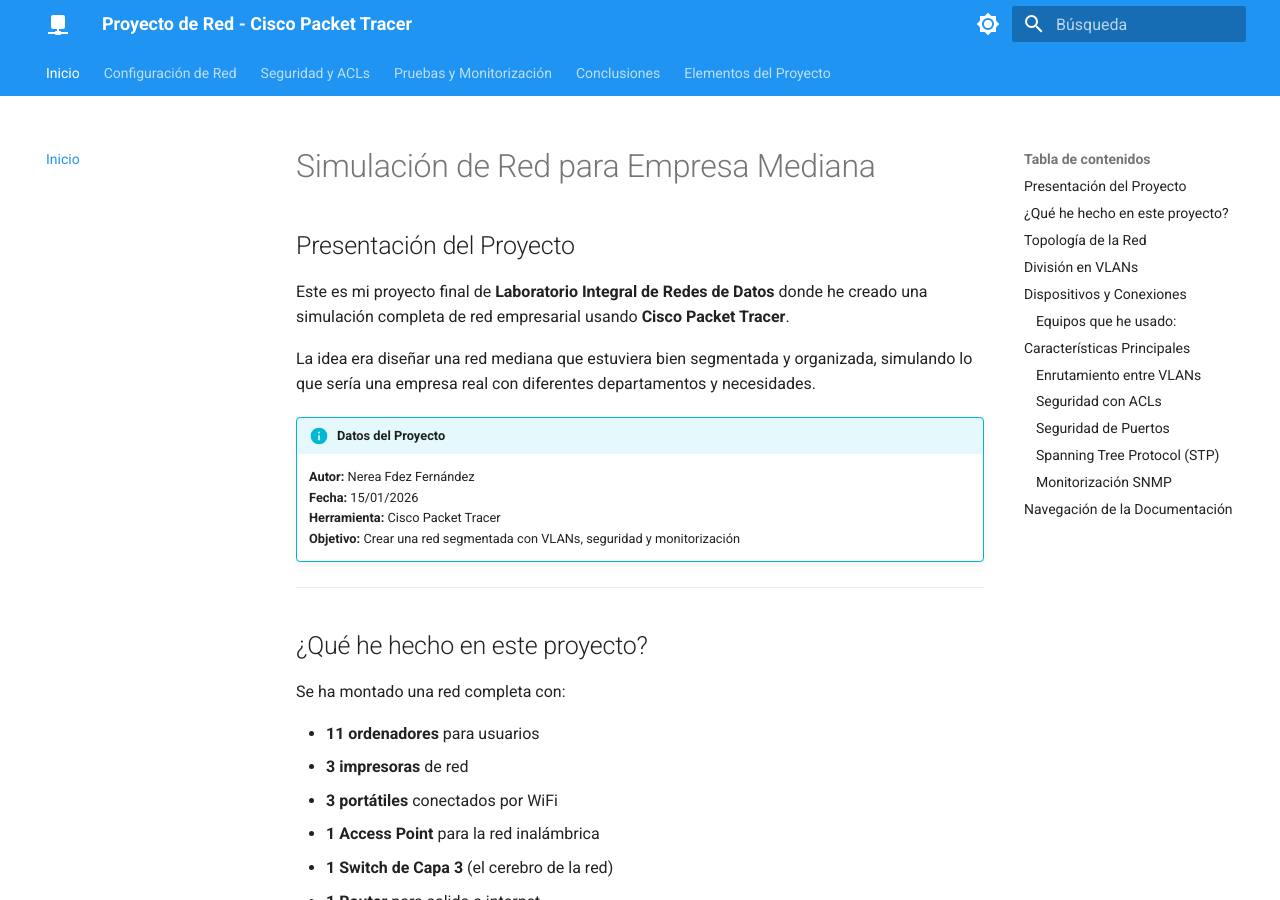
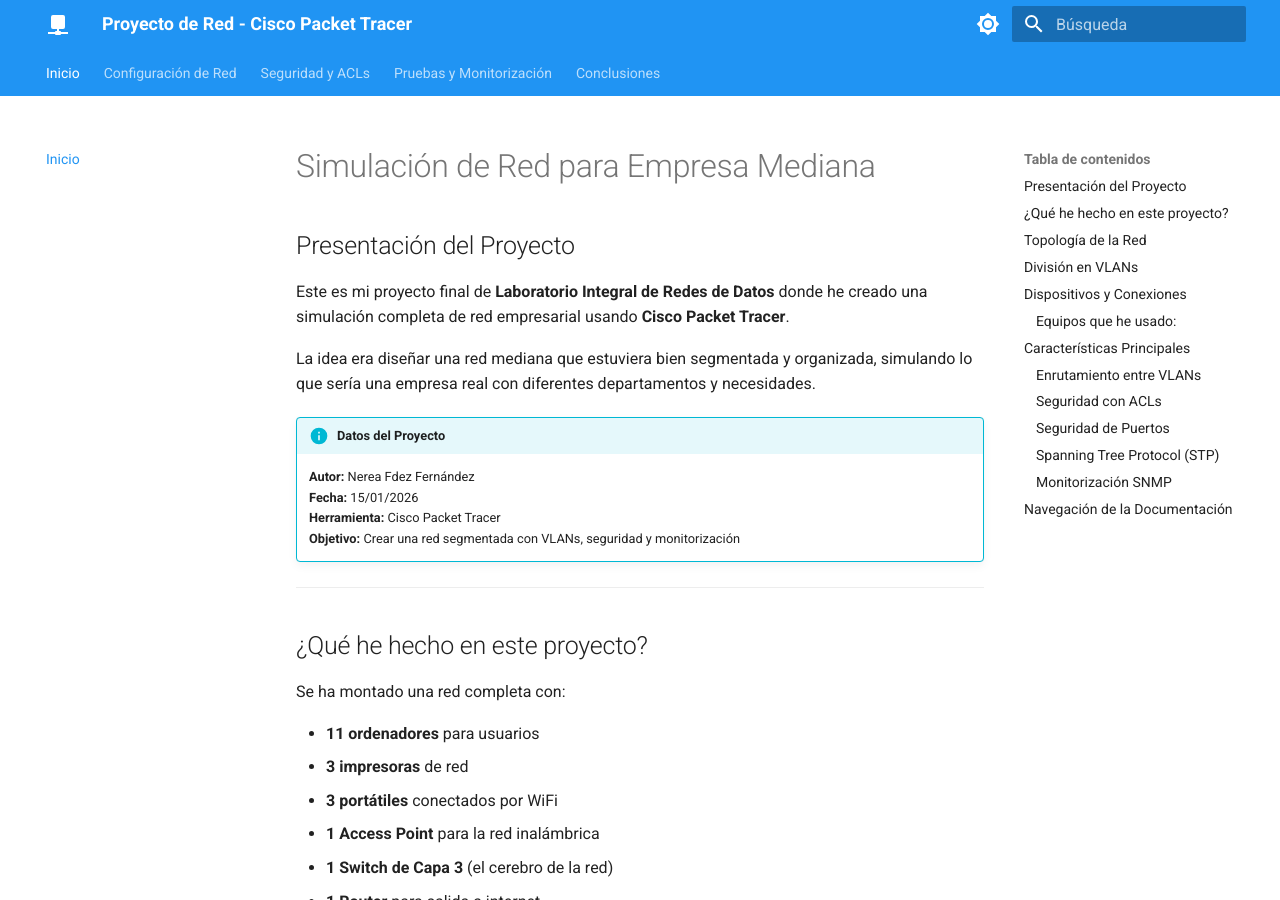
Before and after one commit to nereafernandez-ASIR/Proyecto-red-Mkdocs, an MkDocs documentation site: the page built from docs/index.md, in a window 1280 px wide and 900 px high. Built offline with MkDocs 1.6.1 and Material for MkDocs 9.7.7, drawn with Linux system fonts in a browser that asks for light colours.

Commit message:
Eliminar documentacion-proyecto.md del menú de navegación

```diff
--- a/mkdocs.yml
+++ b/mkdocs.yml
@@ -94,7 +94,6 @@ nav:
   - Seguridad y ACLs: seguridad.md
   - Pruebas y Monitorización: pruebas.md
   - Conclusiones: conclusiones.md
-  - Elementos del Proyecto: documentacion-proyecto.md
 
 # Información adicional
 extra:
```
